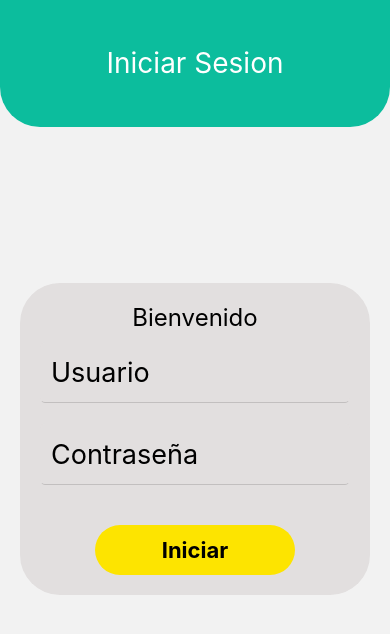
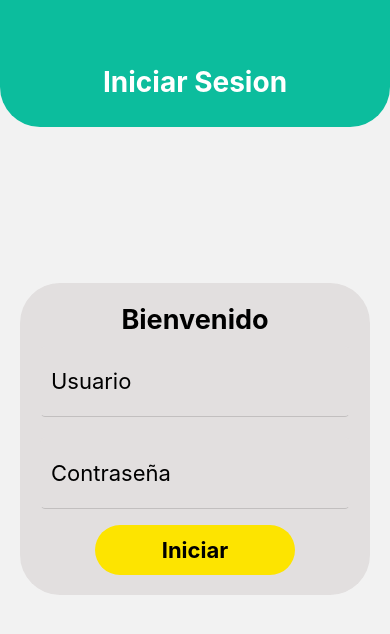
Before and after one commit to JuanDiegoTR/Movil-Front, a React Native app in the folder My-Front/: screen /Logueo in a window 390 px wide. Shown: the top 634 px of the page. Built offline with nearby package versions, Linux system fonts and the light colour scheme.

Commit message:
Estilos del login ajustados

```diff
--- a/My-Front/Screens/Login.js
+++ b/My-Front/Screens/Login.js
@@ -57,6 +57,8 @@ const styles = StyleSheet.create({
   textIniciarSesion: {
     color: 'rgb(255, 255, 255)',
     fontSize: 28,
+    top:'15%',
+    fontWeight: 'bold',
   },
   containerForm: {
     marginTop: '40%',
@@ -68,8 +70,9 @@ const styles = StyleSheet.create({
     borderRadius: 40
   },
   textform: {
-    fontSize: 24,
+    fontSize: 27,
     alignSelf: 'center',
+    fontWeight: 'bold',
   },
   input: {
     height: '27%',
@@ -78,7 +81,7 @@ const styles = StyleSheet.create({
     borderWidth: 1,
     borderColor: '#ccc',
     borderRadius: 5,
-    fontSize: 27,
+    fontSize: 22,
     borderColor: 'rgb(226, 223, 223)',
     borderBottomColor: 'rgb(194, 191, 191)',
   },
@@ -87,7 +90,7 @@ const styles = StyleSheet.create({
     height: 50,
     backgroundColor: '#FDE400',
     borderRadius: 40,
-    marginTop: 30,
+    marginTop: '2%',
     justifyContent: 'center',
     alignSelf: 'center',
   },
```
